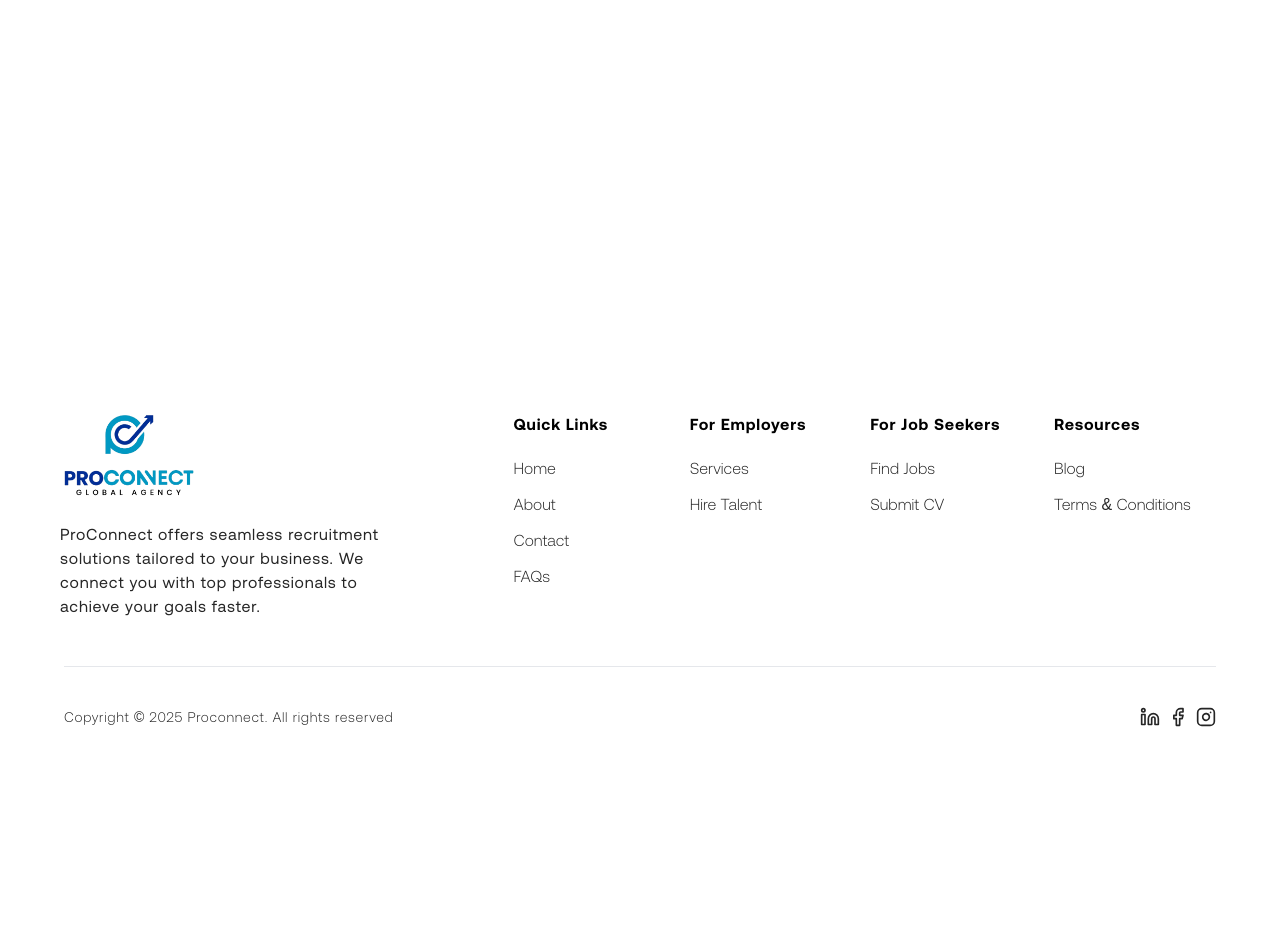
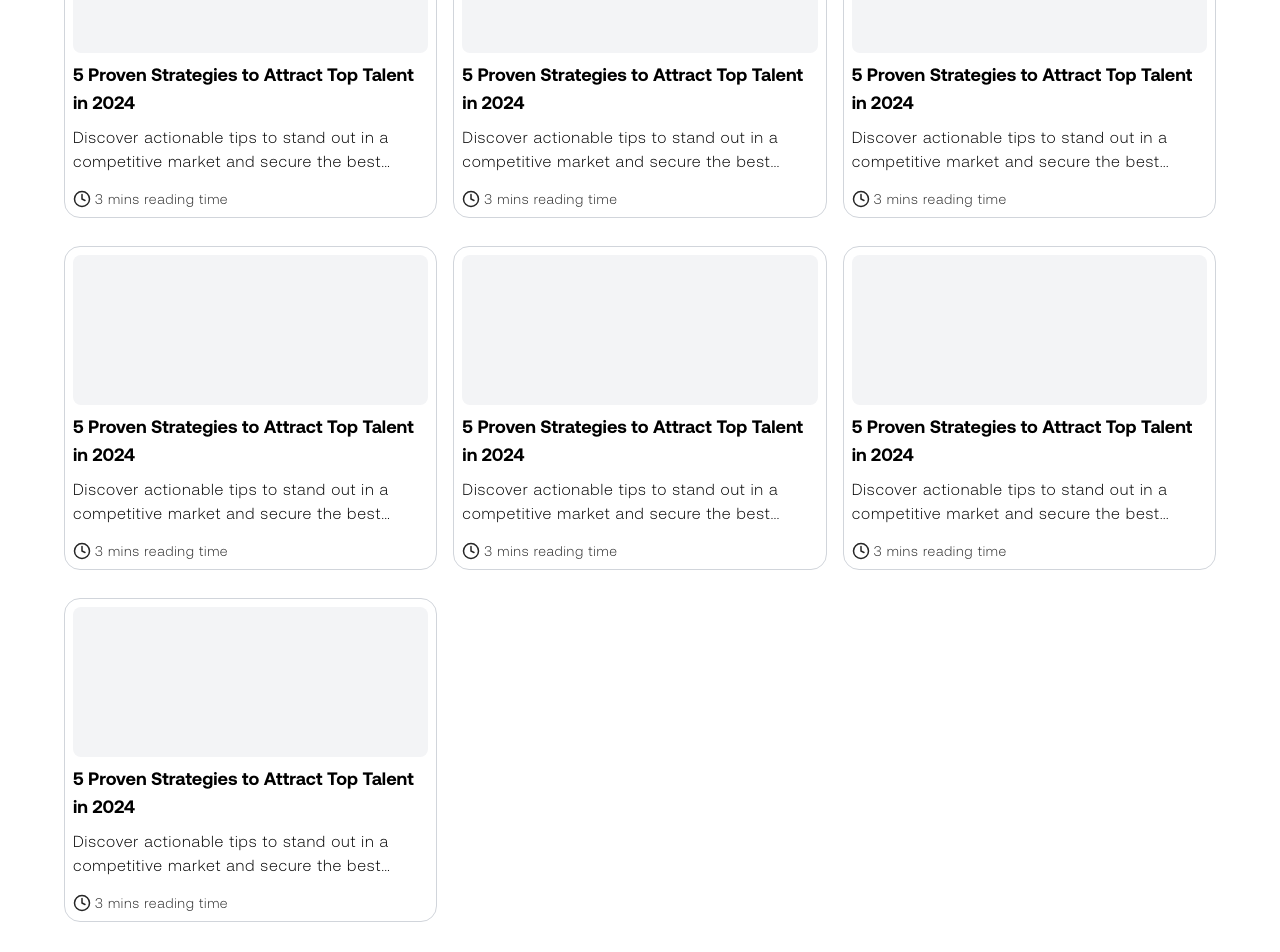
Before and after one commit to Techeritage/proconnect, a Next.js app: page /blog in a window 1280 px wide. Before the commit this address had no page. Shown: the part 460-1412 px from the top of the page. Before the commit the page ends 1227 px from the top, so only its background shows below. Built offline with nearby package versions, Linux system fonts and the light colour scheme.

Commit message:
add blog page

```diff
--- /dev/null
+++ b/app/blog/page.jsx
@@ -0,0 +1,119 @@
+import { Clock } from "lucide-react";
+
+const BlogPage = () => {
+  return (
+    <main className="!pt-20 min-h-dvh">
+      <section className="grid gap-3 md:gap-7 myContainer">
+        <h1 className="">Insights & Resources</h1>
+        <p className="md:max-w-[80%] md:leading-[30px] font-aeoReg opacity-85">
+          Stay informed with the latest career advice, industry <br /> trends,
+          and hiring insights.
+        </p>
+      </section>
+      <section className="myContainer !pt-0 grid md:grid-cols-2 gap-x-4 gap-y-7 lg:grid-cols-3 max-w-[1440px] mx-auto">
+        <div className="border border-gray-300 rounded-2xl p-2">
+          <div className="bg-gray-100 h-[150px] w-full rounded-[8px]" />
+          <h4 className="text-base md:text-lg font-aeoBold mt-2">
+            5 Proven Strategies to Attract Top Talent in 2024
+          </h4>
+          <p className="line-clamp-2 mt-2">
+            Discover actionable tips to stand out in a competitive market and
+            secure the best candidates for your team.
+          </p>
+          <div className="myFlex gap-1 opacity-85 mt-4">
+            <Clock size={18} />
+            <p className="text-sm">3 mins reading time</p>
+          </div>
+        </div>
+        <div className="border border-gray-300 rounded-2xl p-2">
+          <div className="bg-gray-100 h-[150px] w-full rounded-[8px]" />
+          <h4 className="text-base md:text-lg font-aeoBold mt-2">
+            5 Proven Strategies to Attract Top Talent in 2024
+          </h4>
+          <p className="line-clamp-2 mt-2">
+            Discover actionable tips to stand out in a competitive market and
+            secure the best candidates for your team.
+          </p>
+          <div className="myFlex gap-1 opacity-85 mt-4">
+            <Clock size={18} />
+            <p className="text-sm">3 mins reading time</p>
+          </div>
+        </div>
+        <div className="border border-gray-300 rounded-2xl p-2">
+          <div className="bg-gray-100 h-[150px] w-full rounded-[8px]" />
+          <h4 className="text-base md:text-lg font-aeoBold mt-2">
+            5 Proven Strategies to Attract Top Talent in 2024
+          </h4>
+          <p className="line-clamp-2 mt-2">
+            Discover actionable tips to stand out in a competitive market and
+            secure the best candidates for your team.
+          </p>
+          <div className="myFlex gap-1 opacity-85 mt-4">
+            <Clock size={18} />
+            <p className="text-sm">3 mins reading time</p>
+          </div>
+        </div>
+        <div className="border border-gray-300 rounded-2xl p-2">
+          <div className="bg-gray-100 h-[150px] w-full rounded-[8px]" />
+          <h4 className="text-base md:text-lg font-aeoBold mt-2">
+            5 Proven Strategies to Attract Top Talent in 2024
+          </h4>
+          <p className="line-clamp-2 mt-2">
+            Discover actionable tips to stand out in a competitive market and
+            secure the best candidates for your team.
+          </p>
+          <div className="myFlex gap-1 opacity-85 mt-4">
+            <Clock size={18} />
+            <p className="text-sm">3 mins reading time</p>
+          </div>
+        </div>
+        <div className="border border-gray-300 rounded-2xl p-2">
+          <div className="bg-gray-100 h-[150px] w-full rounded-[8px]" />
+          <h4 className="text-base md:text-lg font-aeoBold mt-2">
+            5 Proven Strategies to Attract Top Talent in 2024
+          </h4>
+          <p className="line-clamp-2 mt-2">
+            Discover actionable tips to stand out in a competitive market and
+            secure the best candidates for your team.
+          </p>
+          <div className="myFlex gap-1 opacity-85 mt-4">
+            <Clock size={18} />
+            <p className="text-sm">3 mins reading time</p>
+          </div>
+        </div>
+        <div className="border border-gray-300 rounded-2xl p-2">
+          <div className="bg-gray-100 h-[150px] w-full rounded-[8px]" />
+          <h4 className="text-base md:text-lg font-aeoBold mt-2">
+            5 Proven Strategies to Attract Top Talent in 2024
+          </h4>
+          <p className="line-clamp-2 mt-2">
+            Discover actionable tips to stand out in a competitive market and
+            secure the best candidates for your team.
+          </p>
+          <div className="myFlex gap-1 opacity-85 mt-4">
+            <Clock size={18} />
+            <p className="text-sm">3 mins reading time</p>
+          </div>
+        </div>
+        <div className="border border-gray-300 rounded-2xl p-2">
+          <div className="bg-gray-100 h-[150px] w-full rounded-[8px]" />
+          <h4 className="text-base md:text-lg font-aeoBold mt-2">
+            5 Proven Strategies to Attract Top Talent in 2024
+          </h4>
+          <p className="line-clamp-2 mt-2">
+            Discover actionable tips to stand out in a competitive market and
+            secure the best candidates for your team.
+          </p>
+          <div className="myFlex gap-1 opacity-85 mt-4">
+            <Clock size={18} />
+            <p className="text-sm">3 mins reading time</p>
+          </div>
+        </div>
+      </section>
+      <p className="text-center font-aeoReg">Load More</p>
+      {/**Subscribe to newsletter */}
+    </main>
+  );
+};
+
+export default BlogPage;
```
